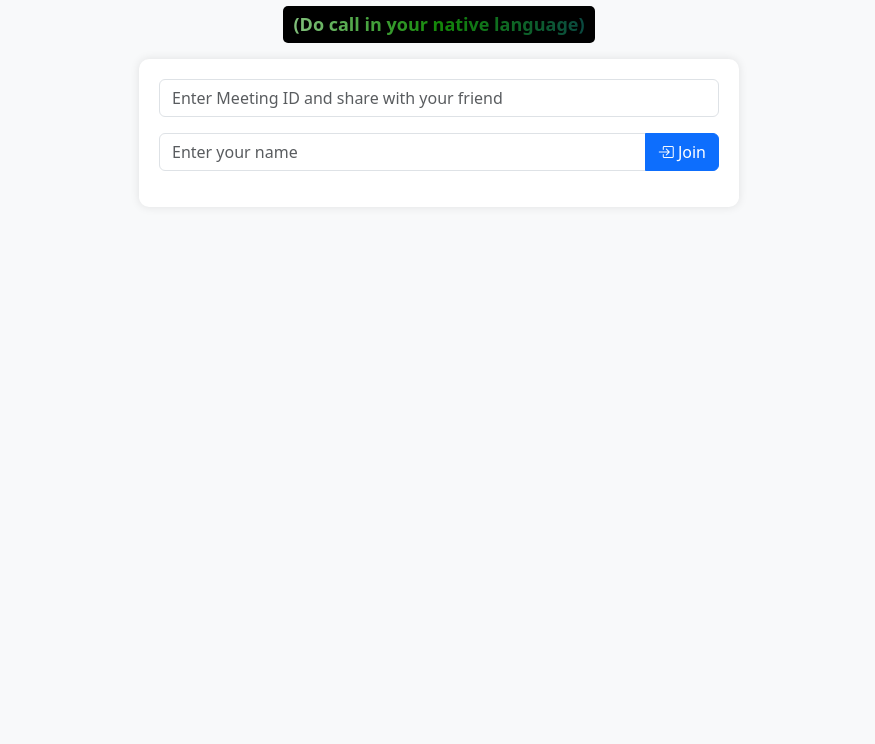
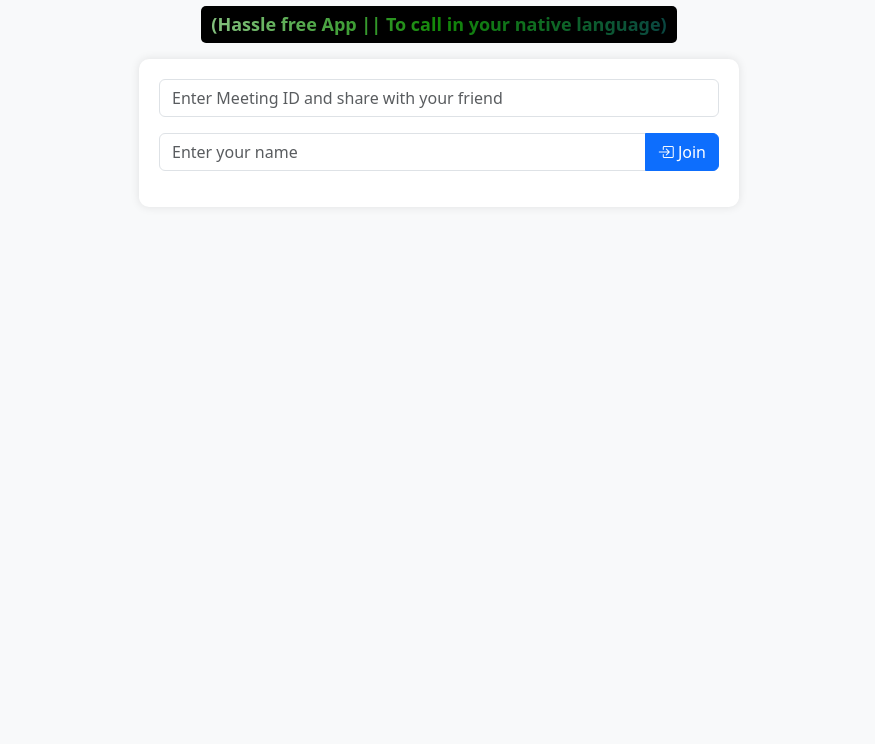
Before and after one commit to developer-ramesh/ai-real-time-chat-and-call-app, a plain HTML site: page static/index.html in a window 1280 px wide. Shown: the part 56-800 px from the top of the page, without its empty margins (201-1076 px from the left). Drawn offline with nearby package versions, Linux system fonts and the light colour scheme.

Commit message:
Update index.html

```diff
--- a/static/index.html
+++ b/static/index.html
@@ -17,7 +17,7 @@
 <body>
     <div class="container d-flex flex-column align-items-center vh-100">
         <h2 class="text-center mb-4">AI-Enabled Real-Time P2P Chat with Audio/Video Calls.</h2>
-        <p class="indian-flag-text">(Do call in your native language)</p>
+        <p class="indian-flag-text">(Hassle free App || To call in your native language)</p>
 
         <div class="chat-container">
             <!-- Room Join Section -->
@@ -60,6 +60,7 @@
                     <video id="localVideo" autoplay muted></video>
                     <video id="remoteVideo" autoplay style="display: none;"></video>
                 </div>
+                <audio id="remoteAudio" autoplay></audio>
             </div>
         </div>
 
```
